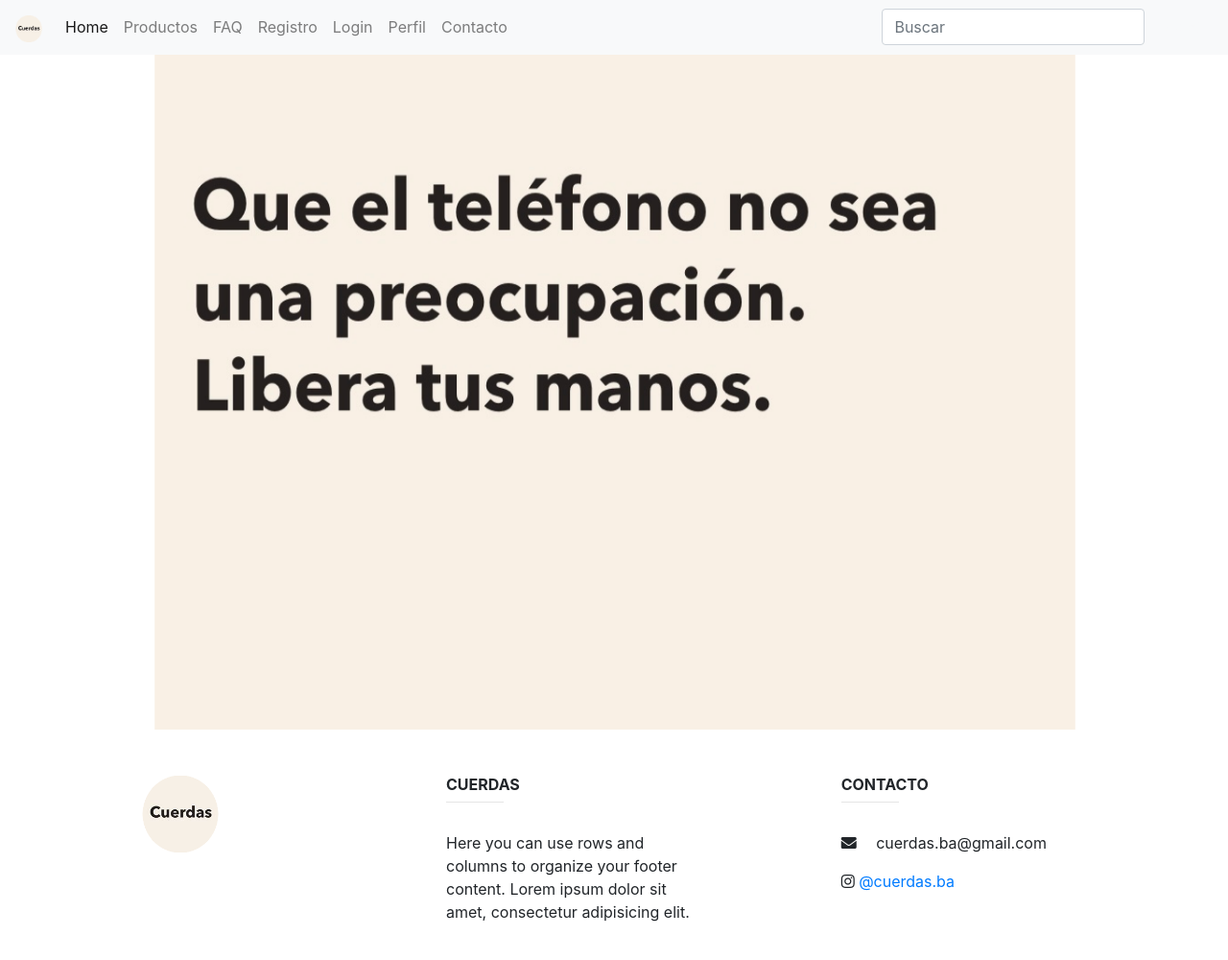
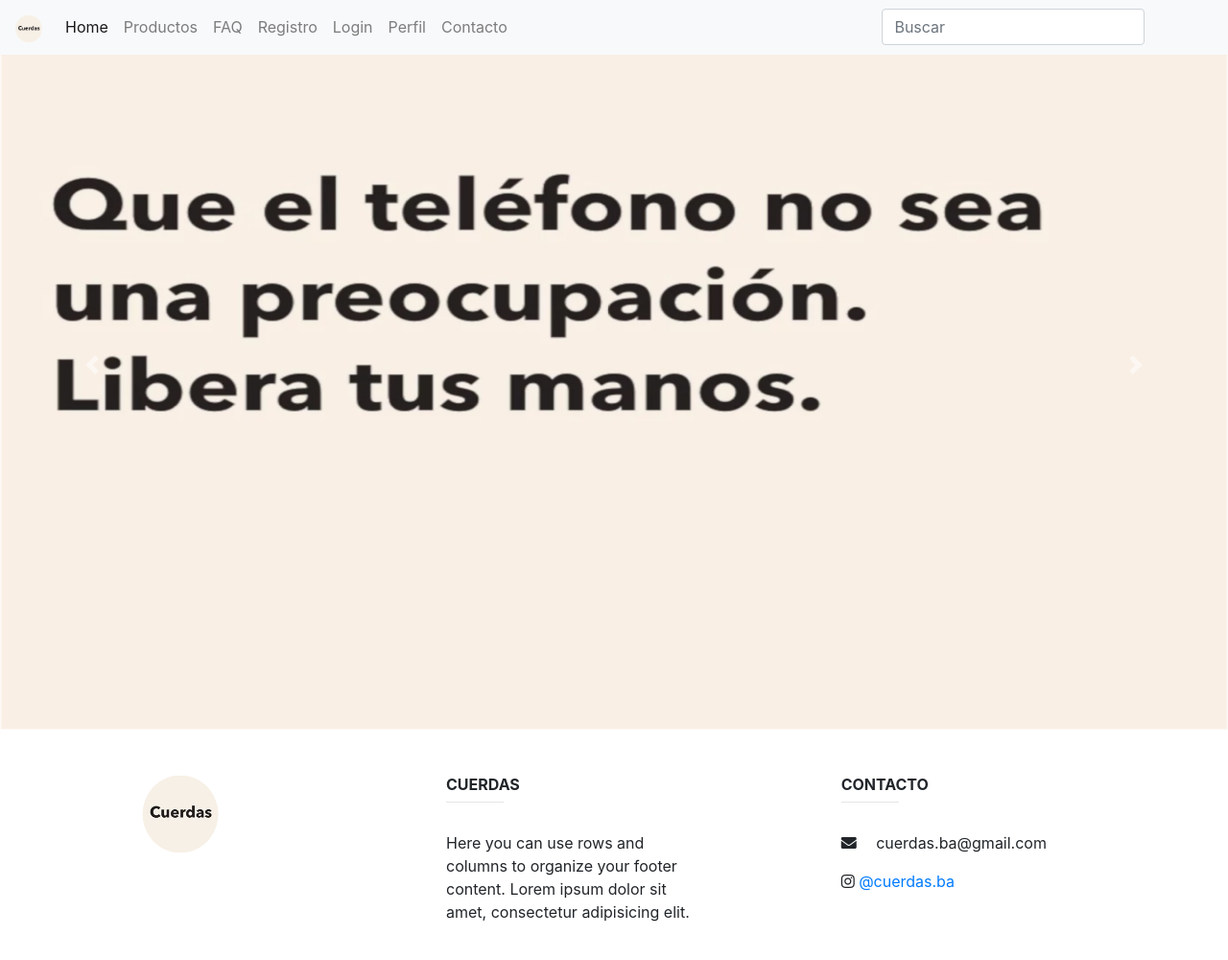
Before and after one commit to simonyagas/proyectoDH, a PHP site: page / in a window 1280 px wide. Shown: the top 1000 px of the page at 96% size. Run offline with PHP 8.4, Linux system fonts and the light colour scheme.

Commit message:
nuevo carrusel

```diff
--- a/css/index.css
+++ b/css/index.css
@@ -5,3 +5,22 @@
   width: 100vh;
   height: 95vh;
 }
+
+.chiquita{
+  width: 100%;
+  height: 80%;
+}
+@media (max-width: 767px) {
+  #carouselExampleControls{
+    display: none;
+  }
+  #fijaMobile{
+    display: inline;
+  }
+}
+
+@media (min-width: 767px){
+  #fijaMobile{
+    display: none;
+  }
+}
--- a/index.html
+++ b/index.html
@@ -72,17 +72,18 @@
              </form>
          </div>
      </nav>
+
+     <!-- Carrusel para pc -->
      <div id="carouselExampleControls" class="carousel slide" data-ride="carousel">
        <div class="carousel-inner">
          <div class="carousel-item active">
-           <img class="d-block w-100 _carrusel img-fluid" src="img/carousel1.png" alt="First slide">
+           <img class="d-block w-100 _carrusel img-fluid" src="img/carousel1.webp" alt="First slide">
          </div>
          <div class="carousel-item">
-            <!-- <img src="..." class="img-fluid" alt="Responsive image"> -->
-           <img class="d-block w-100 _carrusel img-fluid" src="img/carousel2.png" alt="Second slide">
+           <img class="d-block w-100 _carrusel img-fluid" src="img/carousel2.webp" alt="Second slide">
          </div>
          <div class="carousel-item">
-           <img class="d-block w-100 _carrusel img-fluid" src="img/carousel3.png" alt="Third slide">
+           <img class="d-block w-100 _carrusel img-fluid" src="img/carousel3.webp" alt="Third slide">
          </div>
        </div>
        <a class="carousel-control-prev" href="#carouselExampleControls" role="button" data-slide="prev">
@@ -94,7 +95,10 @@
          <span class="sr-only">Next</span>
        </a>
      </div>
+     <div id="fijaMobile">
+       <img class="chiquita" src="./img/carousel1.webp" alt="">
 
+     </div>
 
           <footer id="footer" class="page-footer font-small unique-color-dark">
             <!-- Footer Links -->
```
Also changed, not shown: img/carousel1.webp (added), img/carousel2.webp (added), img/carousel3.webp (added).
